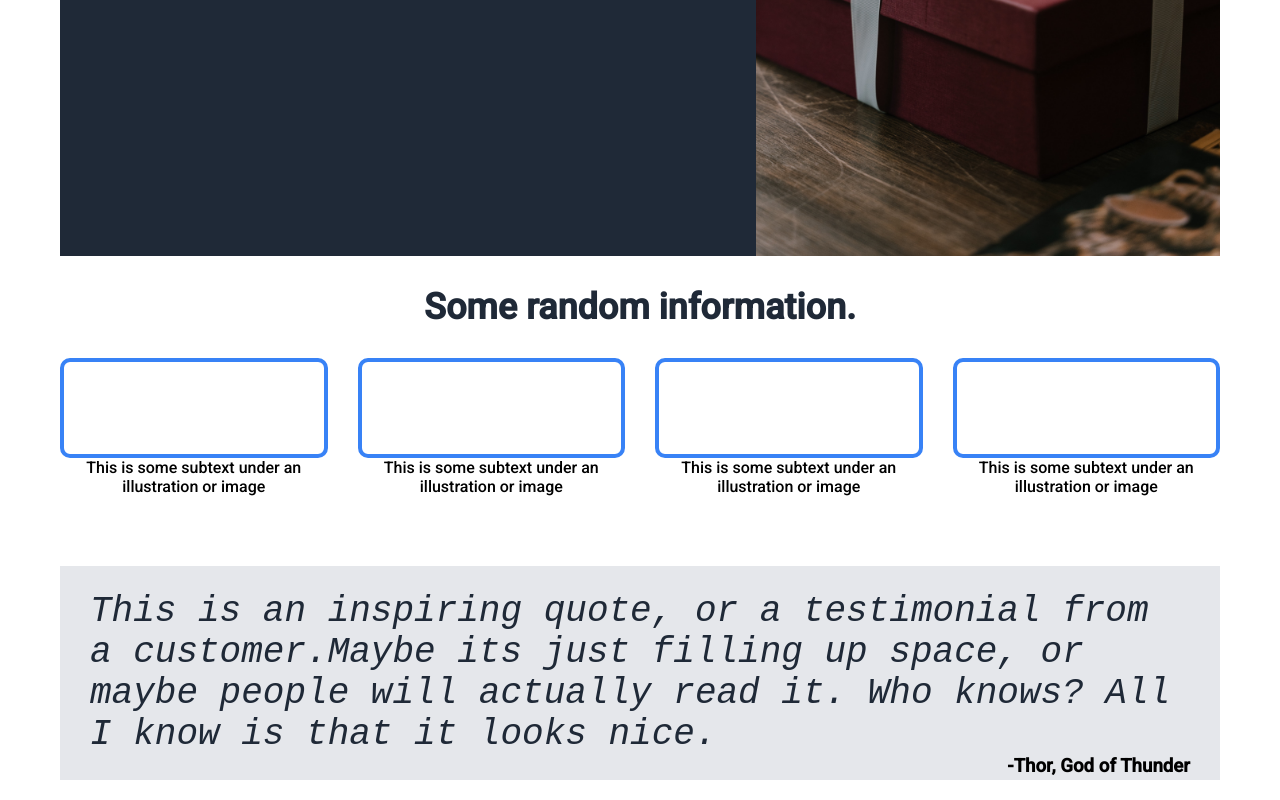
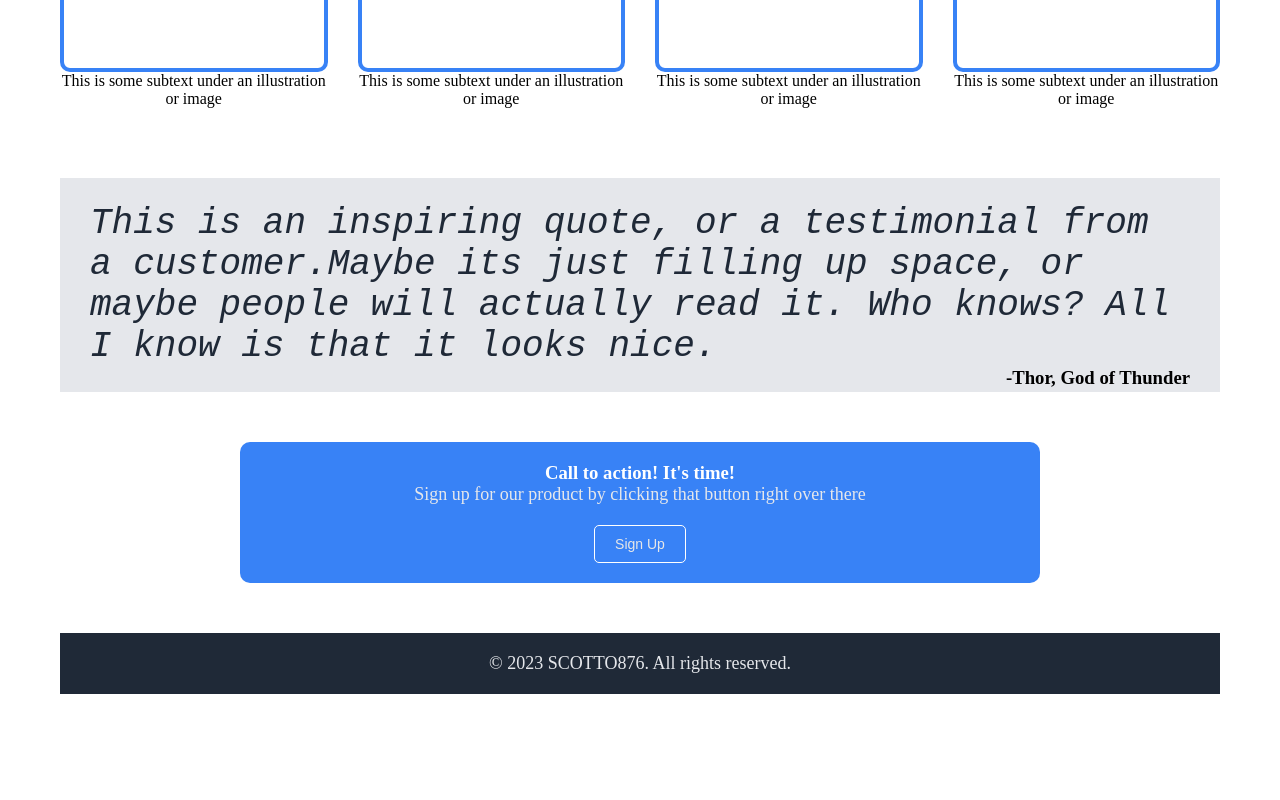
Before and after one commit to Scotto876/Landing-Page, a plain HTML site: page index.html in a window 1280 px wide. Shown: the part 541-1341 px from the top of the page. After the commit the page ends 1255 px from the top, so only its background shows below. Drawn offline with Linux system fonts and the light colour scheme.

Commit message:
add Footer, made final corrections

```diff
--- a/index.css
+++ b/index.css
@@ -1,14 +1,13 @@
 @import url('https://fonts.googleapis.com/css2?family=Roboto:wght@500&display=swap');
 
 body {
-    font-family: 'Roboto', sans-serif;
     margin: 0;
     padding: 0;
         width: 100%;
         max-width: 1200px;
         margin: 0 auto;
         padding: 20px;
-  overflow:scroll;}
+  overflow:inherit;}
 
   @media (max-width: 600px) {
     .box {
@@ -30,7 +29,7 @@ align-items: center;padding: 30px 10%; background-color: #1F2937;}
 
 .nav-links li a{transition: all 0.3s ease 0s;}
 .nav-links li a:hover{color:#3882f6}
-
+.underline{ height: 1px;color: black;}
 .container {background-color: #1F2937;
     display: flex;
     align-items: center;
@@ -48,7 +47,7 @@ align-items: center;padding: 30px 10%; background-color: #1F2937;}
 #s-title{ font-size:48px;font-weight: extra-bold;font-family: 'Roboto', sans-serif;
 color: #f9faf8;}
 p{font-size: 18px;color: #E5E7Eb;}
-button{font-weight:bold; padding: 10px 30px; background-color: #3882f6;border: none; color: #E5E7Eb;font-weight: bold;border-radius: 5px;}
+#Sign-up{font-weight:bold; padding: 10px 30px; background-color: #3882f6;border: solid; color: #E5E7Eb;font-weight: bold;border-radius: 5px;}
 .random{margin-top:30px;margin-bottom:30px;text-align: center;font-size: 36px;font-weight: extra-bold; color:#1F2937}
 .box1{ height:100px;width: 100px;border-radius: 10px;}
 .info{display: flex;justify-content:space-evenly; gap: 30px;}
@@ -60,7 +59,54 @@ button{font-weight:bold; padding: 10px 30px; background-color: #3882f6;border: n
 
   .box-text div{flex:1;width: 40px;margin-bottom: 50px;text-align: center;}
 
-.quote-container{ margin-top:20px;background-color: #E5E7EB ;padding: 25px 30px;}
+.quote-container{ margin-top:20px;background-color: #E5E7EB ;padding: 25px 30px;width: 100%;}
 .quote-container p{font-family: 'Courier New', Courier, monospace;
     ;font-size: 36px;font-style:italic;font-weight: lighter;color: #1F2937;}
 .quote-container h3{float:right;}
+
+.signup-container {margin-top: 50px;
+    display: flex;
+    justify-content: center;
+    align-items: center;;
+  margin-bottom: 50px;}
+  .box3 {
+    width: 100vh;
+    background-color:#3882f6;
+    border-radius: 10px;
+    padding: 20px;
+    color: white;
+    display: flex;
+    flex-direction: column;
+    align-items: center;
+  }
+  .box-content {
+    margin-bottom: 20px;
+  text-align: center;;
+  }
+.button-container {
+    display: flex;
+    justify-content: center;
+  }
+.sign-up-button {
+    background-color:#3882f6;
+    color: rgb(231, 231, 231);
+    border: 1px solid white;
+    border-radius: 5px;
+    padding: 10px 20px;
+    font-size: 14px;
+    cursor: pointer;
+  }
+  footer {
+    background-color: #1F2937;
+    color: white;
+    padding: 20px;
+  }
+
+  .foot{
+    max-width: 1200px;
+    margin: 0 auto;
+  }
+
+  .fnote{text-align: center;
+    margin: 0;
+  }
--- a/index.html
+++ b/index.html
@@ -6,7 +6,7 @@
     <link rel="stylesheet" href="index.css" />
     <title>Landing Page</title>
   </head>
-  <div>
+
     <header>
       <img class="logo" src="" alt="Header Logo" />
       <nav>
@@ -17,14 +17,15 @@
         </ul>
       </nav>
     </header>
+    <div class="underline"></div>
     <div class="container">
          <p class="one"><strong id="s-title">This website is awesome</strong></br>
           This website has some subtext that goes here under the main title.
           It's a smaller font and the color is lower contrast.<br>
           <button id="Sign-up">Sign UP</button>
         </p>
-        <img src="images/package.jpg" alt="This is a palceholder for an image">
-
+        <img src="images/your image.jpg" alt="This is a palceholder for an image">
+        <div></div>
       </div>
 <h1 class="random">Some random information.</h1>
 
@@ -45,5 +46,20 @@
         <p class="quote">This is an inspiring quote, or a testimonial from a customer.Maybe its just filling up space, or maybe people will actually read it. Who knows? All I know is that it looks nice.</p>
         <h3>-Thor, God of Thunder</h3>
 </div>
+<div class="signup-container">
+    <div class="box3">
+      <div class="box-content">
+        <h3>Call to action! It's time!</h3>
+        <p>Sign up for our product by clicking that button right over there</p>
+      </div>
+      <div class="button-container">
+        <button class="sign-up-button">Sign Up</button>
+      </div>
+    </div>
+  </div>
+ <Footer>
+    <div class="foot">
+        <p class="fnote">&copy; 2023 SCOTTO876. All rights reserved.</p>
+    </div> </Footer>
   </body>
 </html>
```
Also changed, not shown: images/package.jpg (deleted), images/your image.jpg (added).
